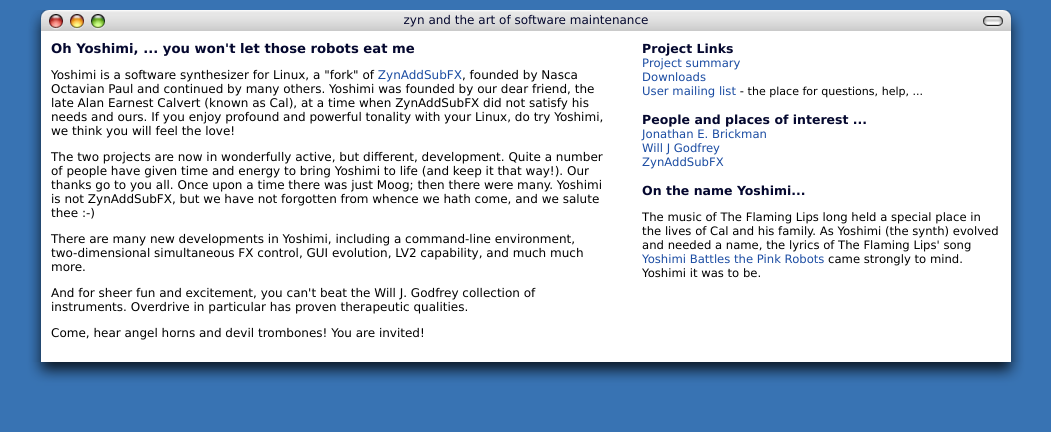
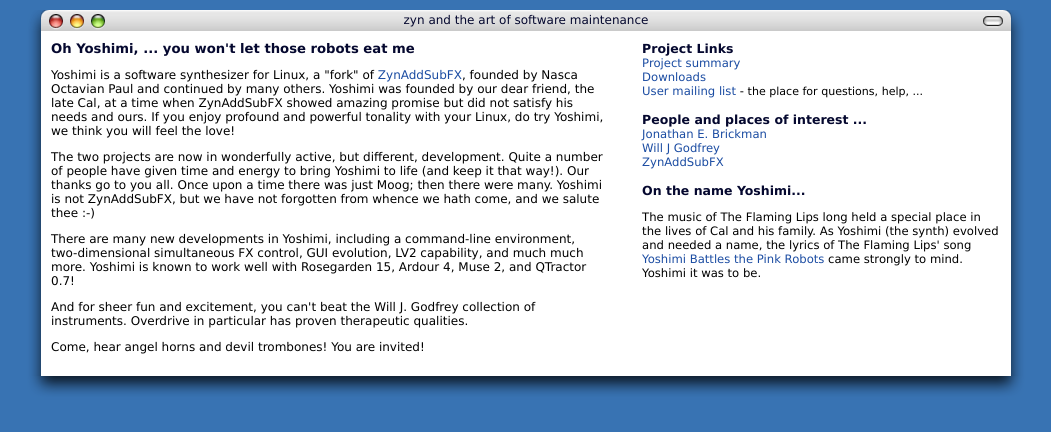
Before and after one commit to jplloyd/yoshimi.github.io, a plain HTML site: page index.html in a window 1280 px wide. Shown: the whole page, without its empty margins (114-1165 px from the left). Drawn offline with Linux system fonts and the light colour scheme.

Commit message:
2015-10-28 6:48PM

```diff
--- a/index.html
+++ b/index.html
@@ -27,8 +27,8 @@
 		<P>
 		Yoshimi is a software synthesizer for Linux, a "fork" of
 		<a href="http://zynaddsubfx.sourceforge.net">ZynAddSubFX</A>, founded by Nasca Octavian Paul
-		and continued by many others. Yoshimi was founded by our dear friend, the late Alan Earnest Calvert
-		(known as Cal), at a time when ZynAddSubFX did not satisfy his needs and ours.  If you enjoy
+		and continued by many others. Yoshimi was founded by our dear friend, the late Cal, at a time
+		when ZynAddSubFX showed amazing promise but did not satisfy his needs and ours.  If you enjoy
 		profound and powerful tonality with your Linux, do try Yoshimi, we think you will feel the love!
 		</P>
 
@@ -39,7 +39,8 @@
 		</P>
 
 		<P>There are many new developments in Yoshimi, including a command-line environment,
-		two-dimensional simultaneous FX control, GUI evolution, LV2 capability, and much much more.</P>
+		two-dimensional simultaneous FX control, GUI evolution, LV2 capability, and much much more.
+		Yoshimi is known to work well with Rosegarden 15, Ardour 4, Muse 2, and QTractor 0.7!</P>
 
 
 		<P>And for sheer fun and excitement, you can't beat the Will J. Godfrey collection of instruments.
@@ -77,7 +78,7 @@
           The music of The Flaming Lips long held a special place in the
           lives of Cal and his family. As Yoshimi (the synth) evolved and
           needed a name, the lyrics of The Flaming Lips' song
-          <a href="http://www.flaminglips.com/discography/album/yoshimi-battles-pink-robots" target="_blank">
+          <a href="http://www.flaminglips.com/history/discography/yoshimi-battles-the-pink-robots/" target="_blank">
           Yoshimi Battles the Pink Robots</a> came strongly to mind. Yoshimi
           it was to be.
           </p>
```
